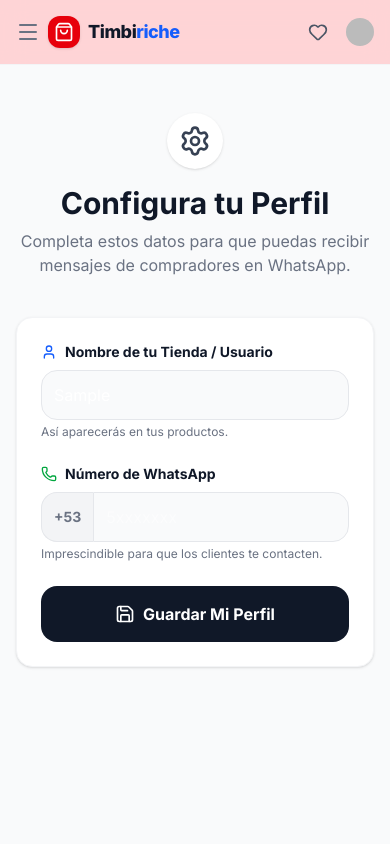
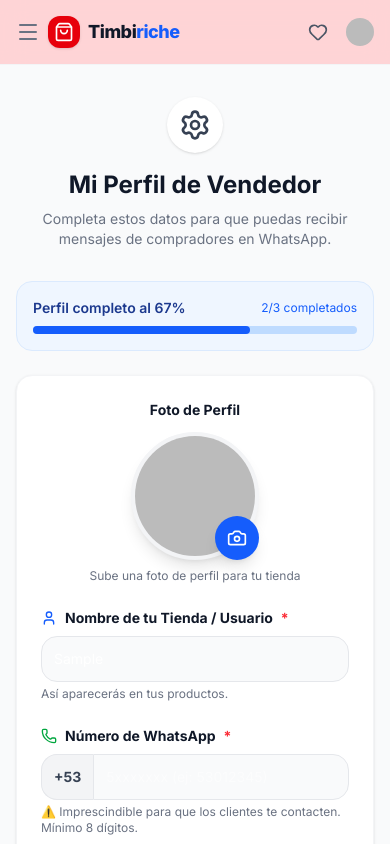
Before and after one commit to EnriqueBarroso/timbiriche-cuba, a Next.js app: page /perfil in a window 390 px wide. Shown: the top 844 px of the page. Built offline with nearby package versions, Linux system fonts and the light colour scheme; no server answers; the database is empty; sample sign-in values are in the browser's storage; some icons are missing.

Commit message:
feat: complete seller profile system with validation
- Add phone number validation (min 8 digits)
- Add avatar upload support
- Improve API route with upsert
- Add profile completion indicator
- Add profile link in navbar
- Better error messages

```diff
--- a/app/api/profile/route.ts
+++ b/app/api/profile/route.ts
@@ -13,39 +13,50 @@ export async function PATCH(request: Request) {
 
     const email = user.emailAddresses[0].emailAddress;
     const body = await request.json();
-    const { storeName, phoneNumber } = body;
+    const { storeName, phoneNumber, avatar } = body;
 
-    // Buscamos si existe
-    const existingSeller = await prisma.seller.findUnique({
+    // ✅ VALIDACIONES
+    if (!storeName || !phoneNumber) {
+      return NextResponse.json(
+        { error: "Nombre de tienda y teléfono son obligatorios" },
+        { status: 400 }
+      );
+    }
+
+    // ✅ Validar teléfono (mínimo 8 dígitos)
+    const cleanPhone = phoneNumber.replace(/\D/g, '');
+    if (cleanPhone.length < 8) {
+      return NextResponse.json(
+        { error: "El teléfono debe tener al menos 8 dígitos" },
+        { status: 400 }
+      );
+    }
+
+    // ✅ UPSERT: Crear o actualizar en una sola operación
+    const seller = await prisma.seller.upsert({
       where: { email },
+      update: {
+        storeName,
+        phoneNumber,
+        ...(avatar && { avatar }), // Solo actualiza avatar si viene en el body
+      },
+      create: {
+        id: user.id, // ← Importante: mantener consistencia con Clerk
+        email,
+        storeName,
+        phoneNumber,
+        avatar: avatar || user.imageUrl,
+        isVerified: false,
+      },
     });
 
-    let result;
-
-    if (existingSeller) {
-      // Actualizar vendedor existente
-      result = await prisma.seller.update({
-        where: { email },
-        data: {
-          storeName,
-          phoneNumber,
-        },
-      });
-    } else {
-      // Crear nuevo vendedor
-      result = await prisma.seller.create({
-        data: {
-          email,
-          storeName: storeName || "Vendedor Nuevo",
-          phoneNumber,
-        },
-      });
-    }
-
-    return NextResponse.json(result);
+    return NextResponse.json({ success: true, seller });
 
   } catch (error) {
-    console.error("Error al guardar perfil:", error); // ✅ MANTENER (console.error)
-    return NextResponse.json({ error: "Error interno del servidor" }, { status: 500 });
+    console.error("Error al guardar perfil:", error);
+    return NextResponse.json(
+      { error: "Error interno del servidor" },
+      { status: 500 }
+    );
   }
 }
--- a/app/perfil/page.tsx
+++ b/app/perfil/page.tsx
@@ -10,26 +10,26 @@ export default async function ProfilePage() {
 
   const email = user.emailAddresses[0].emailAddress;
 
-  // Buscamos si ya tiene perfil, si no, pasamos datos vacíos
   const seller = await prisma.seller.findUnique({
     where: { email },
   });
 
   const initialData = {
-    storeName: seller?.storeName || user.firstName || "", // Usamos el nombre de Clerk como sugerencia
+    storeName: seller?.storeName || user.firstName || "",
     phoneNumber: seller?.phoneNumber || "",
+    avatar: seller?.avatar || user.imageUrl || "", // ← AÑADIDO
   };
 
   return (
-    <div className="min-h-screen bg-gray-50 py-12 px-4">
-      <div className="max-w-lg mx-auto">
+    <div className="min-h-screen bg-gray-50 py-8 md:py-12 px-4">
+      <div className="max-w-2xl mx-auto">
 
-        <div className="text-center mb-10">
+        <div className="text-center mb-8 md:mb-10">
           <div className="inline-flex items-center justify-center p-3 bg-white rounded-full shadow-sm mb-4">
             <Settings className="w-8 h-8 text-gray-700" />
           </div>
-          <h1 className="text-3xl font-bold text-gray-900">Configura tu Perfil</h1>
-          <p className="text-gray-500 mt-2">
+          <h1 className="text-2xl md:text-3xl font-bold text-gray-900">Mi Perfil de Vendedor</h1>
+          <p className="text-gray-500 mt-2 text-sm md:text-base">
             Completa estos datos para que puedas recibir mensajes de compradores en WhatsApp.
           </p>
         </div>
--- a/app/product/[id]/page.tsx
+++ b/app/product/[id]/page.tsx
@@ -45,7 +45,7 @@ export default async function ProductPage({ params }: Props) {
 
   const rawPhone = product.seller?.phoneNumber || '';
   const phone = rawPhone.replace(/\D/g, '');
-  const hasPhone = phone.length > 0;
+  const hasPhone = phone.length >= 8;
   const whatsappUrl = hasPhone
     ? `https://wa.me/${phone}?text=${encodeURIComponent(`Hola, vi tu anuncio *${product.title}* en Timbiriche y me interesa.`)}`
     : '#';
--- a/components/ProfileForm.tsx
+++ b/components/ProfileForm.tsx
@@ -1,27 +1,77 @@
 "use client"
 
 import { useState } from "react";
-import { Save, User, Phone, Loader2 } from "lucide-react";
+import { Save, User, Phone, Loader2, Camera } from "lucide-react";
 import { toast } from "sonner";
 import { useRouter } from "next/navigation";
+import Image from "next/image";
 
 interface Props {
   initialData: {
     storeName: string | null;
     phoneNumber: string | null;
+    avatar?: string | null;
   }
 }
 
 export default function ProfileForm({ initialData }: Props) {
   const router = useRouter();
   const [isSubmitting, setIsSubmitting] = useState(false);
+  const [isUploadingAvatar, setIsUploadingAvatar] = useState(false);
   const [formData, setFormData] = useState({
     storeName: initialData.storeName || "",
     phoneNumber: initialData.phoneNumber || "",
+    avatar: initialData.avatar || "",
   });
+
+  const handleAvatarUpload = async (e: React.ChangeEvent<HTMLInputElement>) => {
+    const file = e.target.files?.[0];
+    if (!file) return;
+
+    setIsUploadingAvatar(true);
+
+    const formData = new FormData();
+    formData.append("file", file);
+    formData.append("upload_preset", process.env.NEXT_PUBLIC_CLOUDINARY_UPLOAD_PRESET || "timbiriche_uploads");
+
+    try {
+      const cloudName = process.env.NEXT_PUBLIC_CLOUDINARY_CLOUD_NAME;
+
+      if (!cloudName) {
+        throw new Error("Falta configuración de Cloudinary");
+      }
+
+      const res = await fetch(`https://api.cloudinary.com/v1_1/${cloudName}/image/upload`, {
+        method: "POST",
+        body: formData,
+      });
+
+      const data = await res.json();
+
+      if (data.secure_url) {
+        setFormData(prev => ({ ...prev, avatar: data.secure_url }));
+        toast.success("Foto actualizada");
+      } else {
+        throw new Error("No se pudo subir la imagen");
+      }
+    } catch (error) {
+      console.error("Error subiendo avatar:", error);
+      toast.error("Error al subir la foto");
+    } finally {
+      setIsUploadingAvatar(false);
+    }
+  };
 
   const handleSubmit = async (e: React.FormEvent) => {
     e.preventDefault();
+
+    // Validación de teléfono
+    const cleanPhone = formData.phoneNumber.replace(/\D/g, '');
+    if (cleanPhone.length < 8) {
+      toast.error("El teléfono debe tener al menos 8 dígitos");
+      return;
+    }
+
     setIsSubmitting(true);
 
     try {
@@ -31,34 +81,104 @@ export default function ProfileForm({ initialData }: Props) {
         body: JSON.stringify(formData),
       });
 
-      if (!res.ok) throw new Error("Error al guardar");
+      const data = await res.json();
 
-      toast.success("Perfil actualizado correctamente");
-      router.refresh(); // Refrescamos para que los cambios se apliquen
+      if (!res.ok) {
+        throw new Error(data.error || "Error al guardar");
+      }
+
+      toast.success("¡Perfil actualizado correctamente!");
+      router.refresh();
 
     } catch (error) {
-      toast.error("No se pudieron guardar los cambios");
+      toast.error(error instanceof Error ? error.message : "No se pudieron guardar los cambios");
     } finally {
       setIsSubmitting(false);
     }
   };
 
+  // Calcular progreso del perfil
+  const progress = [
+    formData.storeName,
+    formData.phoneNumber,
+    formData.avatar
+  ].filter(Boolean).length;
+  const progressPercent = Math.round((progress / 3) * 100);
+
   return (
-    <form onSubmit={handleSubmit} className="bg-white p-6 rounded-2xl shadow-sm border border-gray-100 max-w-lg mx-auto">
     <div className="space-y-6">
+
+      {/* Indicador de progreso */}
+      <div className="bg-blue-50 border border-blue-100 rounded-xl p-4">
+        <div className="flex items-center justify-between mb-2">
+          <span className="text-sm font-semibold text-blue-900">Perfil completo al {progressPercent}%</span>
+          <span className="text-xs text-blue-600">{progress}/3 completados</span>
+        </div>
+        <div className="w-full bg-blue-200 rounded-full h-2">
+          <div
+            className="bg-blue-600 h-2 rounded-full transition-all duration-500"
+            style={{ width: `${progressPercent}%` }}
+          />
+        </div>
+      </div>
+
+      <form onSubmit={handleSubmit} className="bg-white p-6 md:p-8 rounded-2xl shadow-sm border border-gray-100">
+        <div className="space-y-6">
+
+          {/* Avatar Upload */}
+          <div className="flex flex-col items-center">
+            <label className="block text-sm font-bold text-gray-900 mb-3">
+              Foto de Perfil
+            </label>
+            <div className="relative">
+              <div className="w-32 h-32 rounded-full overflow-hidden border-4 border-gray-100 shadow-lg bg-gray-100">
+                {formData.avatar ? (
+                  <Image
+                    src={formData.avatar}
+                    alt="Avatar"
+                    width={128}
+                    height={128}
+                    className="object-cover w-full h-full"
+                  />
+                ) : (
+                  <div className="w-full h-full flex items-center justify-center bg-gray-200">
+                    <User className="w-16 h-16 text-gray-400" />
+                  </div>
+                )}
+              </div>
+
+              <label className="absolute bottom-0 right-0 bg-blue-600 hover:bg-blue-700 text-white p-3 rounded-full shadow-lg cursor-pointer transition-all hover:scale-110">
+                {isUploadingAvatar ? (
+                  <Loader2 className="w-5 h-5 animate-spin" />
+                ) : (
+                  <Camera className="w-5 h-5" />
+                )}
+                <input
+                  type="file"
+                  accept="image/*"
+                  className="hidden"
+                  onChange={handleAvatarUpload}
+                  disabled={isUploadingAvatar}
+                />
+              </label>
+            </div>
+            <p className="text-xs text-gray-500 mt-2 text-center">
+              Sube una foto de perfil para tu tienda
+            </p>
+          </div>
 
           {/* Nombre de la Tienda */}
           <div>
             <label className="block text-sm font-bold text-gray-900 mb-2 flex items-center gap-2">
               <User className="w-4 h-4 text-blue-600" />
-            Nombre de tu Tienda / Usuario
+              Nombre de tu Tienda / Usuario <span className="text-red-500">*</span>
             </label>
             <input
               type="text"
               value={formData.storeName}
               onChange={(e) => setFormData({ ...formData, storeName: e.target.value })}
               placeholder="Ej: ElectroMuebles Habana"
-            className="w-full p-3 bg-gray-50 border border-gray-200 rounded-xl focus:ring-2 focus:ring-blue-500 outline-none transition-all"
+              className="w-full p-3 md:p-4 bg-gray-50 border border-gray-200 rounded-xl focus:ring-2 focus:ring-blue-500 focus:border-blue-500 outline-none transition-all text-sm md:text-base"
               required
             />
             <p className="text-xs text-gray-500 mt-1">Así aparecerás en tus productos.</p>
@@ -68,36 +188,48 @@ export default function ProfileForm({ initialData }: Props) {
           <div>
             <label className="block text-sm font-bold text-gray-900 mb-2 flex items-center gap-2">
               <Phone className="w-4 h-4 text-green-600" />
-            Número de WhatsApp
+              Número de WhatsApp <span className="text-red-500">*</span>
             </label>
             <div className="flex">
-            <span className="inline-flex items-center px-3 rounded-l-xl border border-r-0 border-gray-200 bg-gray-100 text-gray-500 text-sm font-bold">
+              <span className="inline-flex items-center px-3 md:px-4 rounded-l-xl border border-r-0 border-gray-200 bg-gray-100 text-gray-700 text-sm md:text-base font-bold">
                 +53
               </span>
               <input
                 type="tel"
-              // Importante: Si formData.phoneNumber es null, usa "" para evitar error de React
                 value={formData.phoneNumber || ""}
                 onChange={(e) => setFormData({ ...formData, phoneNumber: e.target.value })}
-              placeholder="5xxxxxxx"
-              className="w-full p-3 bg-gray-50 border border-gray-200 rounded-r-xl focus:ring-2 focus:ring-green-500 outline-none transition-all"
+                placeholder="5xxxxxxx (ej: 53012345)"
+                className="w-full p-3 md:p-4 bg-gray-50 border border-gray-200 rounded-r-xl focus:ring-2 focus:ring-green-500 focus:border-green-500 outline-none transition-all text-sm md:text-base"
                 required
+                minLength={8}
               />
             </div>
-          <p className="text-xs text-gray-500 mt-1">Imprescindible para que los clientes te contacten.</p>
+            <p className="text-xs text-gray-500 mt-1">
+              ⚠️ Imprescindible para que los clientes te contacten. Mínimo 8 dígitos.
+            </p>
           </div>
 
           {/* Botón Guardar */}
           <button
             type="submit"
             disabled={isSubmitting}
-          className="w-full py-4 bg-gray-900 text-white font-bold rounded-xl hover:bg-black transition-all flex items-center justify-center gap-2 disabled:opacity-50"
+            className="w-full py-3.5 md:py-4 bg-gray-900 text-white font-bold rounded-xl hover:bg-black transition-all flex items-center justify-center gap-2 disabled:opacity-50 disabled:cursor-not-allowed shadow-lg hover:shadow-xl active:scale-95"
           >
-          {isSubmitting ? <Loader2 className="animate-spin" /> : <Save className="w-5 h-5" />}
+            {isSubmitting ? (
+              <>
+                <Loader2 className="animate-spin w-5 h-5" />
+                Guardando...
+              </>
+            ) : (
+              <>
+                <Save className="w-5 h-5" />
                 Guardar Mi Perfil
+              </>
+            )}
           </button>
 
         </div>
       </form>
+    </div>
   );
 }
```
Also changed, not shown: components/Navbar.tsx (+7 -0 lines), components/ProductCard.tsx (+6 -3 lines). Lines whose indentation alone changed are shown as unchanged.
